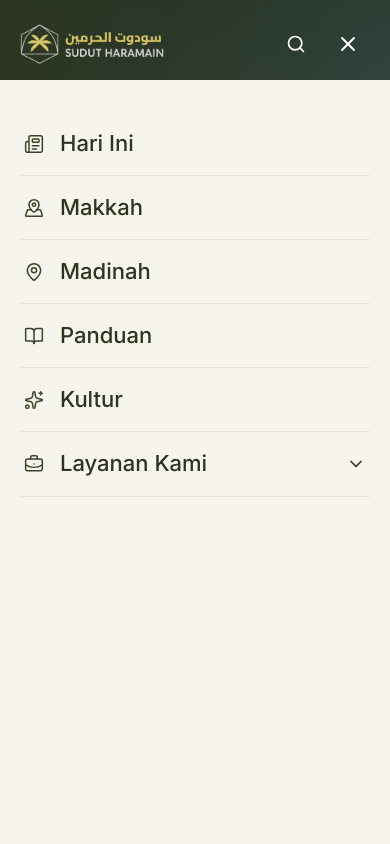
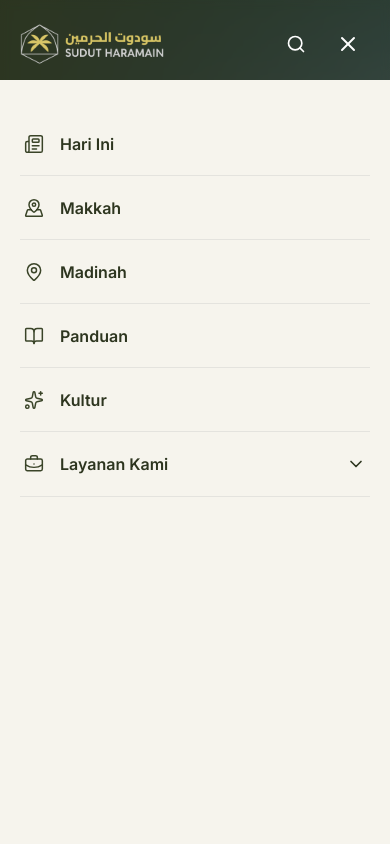
Before and after one commit to adityamzr/sh-web, a Nuxt app: page / in a window 390 px wide. Both pictures are taken after a click on the button 348 px from the left and 44 px from the top of the page. Shown: the top 844 px of the page. Built offline with nearby package versions, Linux system fonts and the light colour scheme.

Commit message:
fix(): navbar mobile

```diff
--- a/components/MediaNavbar.vue
+++ b/components/MediaNavbar.vue
@@ -49,19 +49,19 @@ onBeforeUnmount(() => window.removeEventListener('scroll', updateScroll))
     </div>
     <div v-show="isOpen" id="media-mobile-menu" class="min-h-screen bg-sht-off-white text-sht-olive-dark lg:hidden">
       <nav class="mx-auto flex max-w-container flex-col px-5 py-8 sm:px-6" aria-label="Navigasi Media Seluler">
-        <a v-for="link in links" :key="link.label" :href="link.to" class="flex min-h-[64px] items-center gap-4 border-b border-sht-stone px-1 py-4 font-sans text-[22px] font-medium leading-tight" @click="isOpen = false">
+        <a v-for="link in links" :key="link.label" :href="link.to" class="flex min-h-[64px] items-center gap-4 border-b border-sht-stone px-1 py-4 font-sans text-base font-semibold leading-tight" @click="isOpen = false">
           <component :is="link.icon" class="h-5 w-5 shrink-0 text-sht-olive" :stroke-width="1.8" aria-hidden="true" />
           <span>{{ link.label }}</span>
         </a>
         <div class="border-b border-sht-stone">
-          <button type="button" class="flex min-h-[64px] w-full items-center gap-4 px-1 py-4 text-left font-sans text-[22px] font-medium leading-tight" :aria-expanded="isServicesOpen" aria-controls="media-mobile-services" @click="isServicesOpen = !isServicesOpen">
+          <button type="button" class="flex min-h-[64px] w-full items-center gap-4 px-1 py-4 text-left font-sans text-base font-semibold leading-tight" :aria-expanded="isServicesOpen" aria-controls="media-mobile-services" @click="isServicesOpen = !isServicesOpen">
             <BriefcaseBusiness class="h-5 w-5 shrink-0 text-sht-olive" :stroke-width="1.8" aria-hidden="true" />
             <span class="flex-1">Layanan Kami</span>
             <ChevronDown class="h-5 w-5 transition-transform duration-200" :class="isServicesOpen ? 'rotate-180' : ''" aria-hidden="true" />
           </button>
           <div v-show="isServicesOpen" id="media-mobile-services" class="ml-9 border-t border-sht-stone/70 py-2">
             <div v-for="unit in serviceUnits" :key="unit.name" class="py-3">
-              <p class="font-sans text-base font-semibold text-sht-olive-dark">{{ unit.name }}</p>
+              <p class="font-sans text-base text-sht-olive-dark">{{ unit.name }}</p>
               <p class="mt-1 text-xs text-sht-charcoal/60">{{ unit.subtitle }} · Segera Hadir</p>
             </div>
           </div>
```
Also changed, not shown: 1 other file (tests, documents, lock files or other folders).
